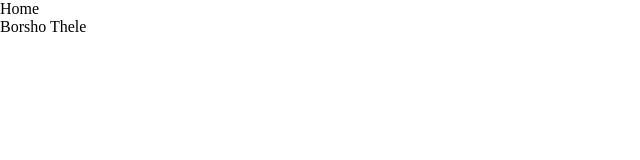
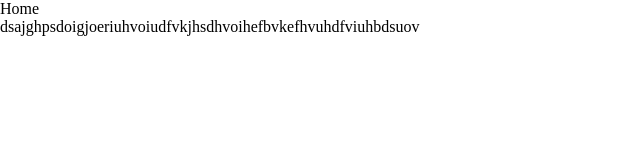
Before and after one commit to kazikamrulislam/git_tutorial, a plain HTML site: page index.html in a window 1280 px wide. Shown: the whole page, without its empty margins (0-640 px from the left). Drawn offline with Linux system fonts and the light colour scheme; files that its build step writes are made by us from their sources.

Commit message:
sdfhsdfh

```diff
--- a/index.html
+++ b/index.html
@@ -9,7 +9,7 @@
     <body>
         Home
         <div>
-            Borsho Thele
+            dsajghpsdoigjoeriuhvoiudfvkjhsdhvoihefbvkefhvuhdfviuhbdsuov
         </div>
     </body>
 </html>
```
